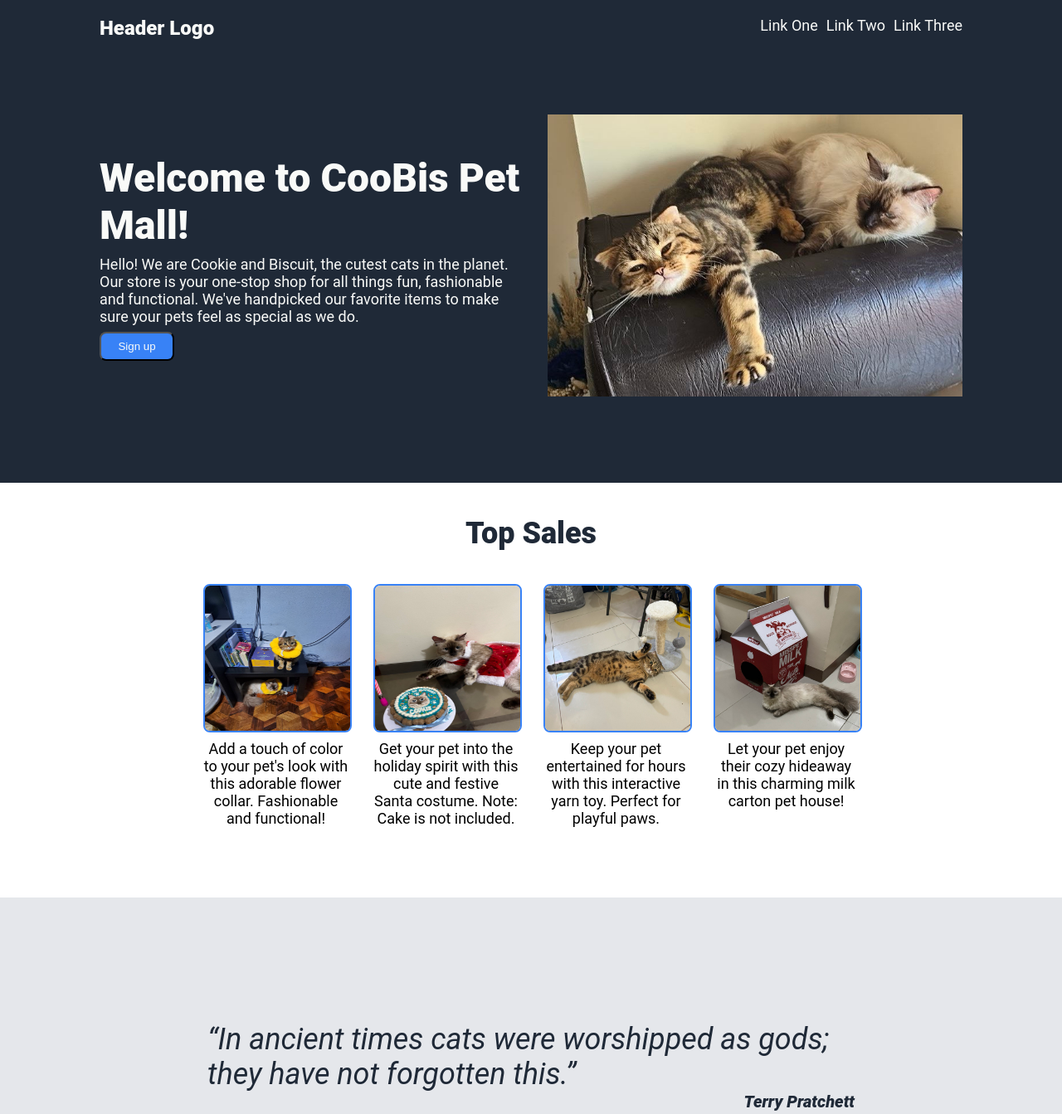
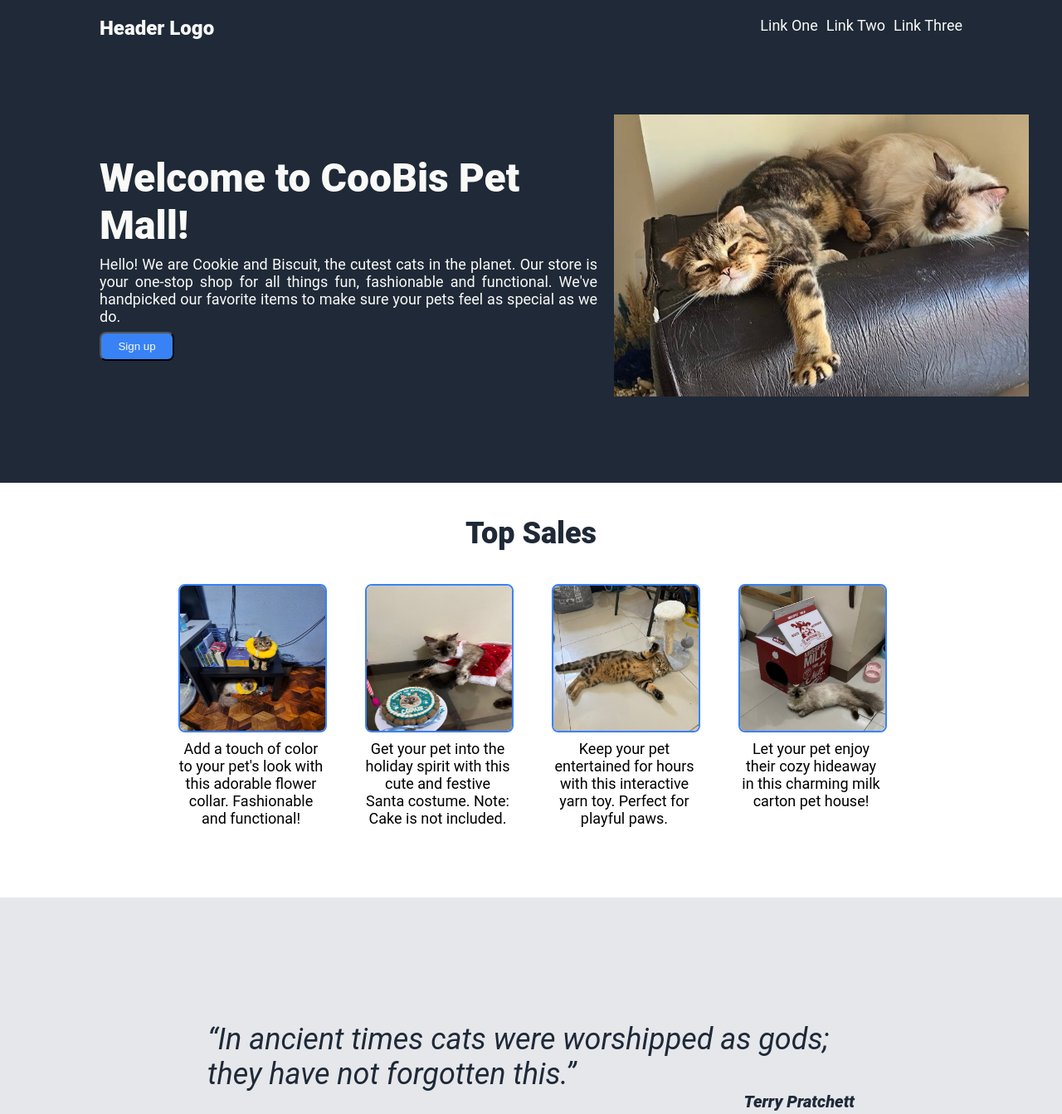
Before and after one commit to monkeyandfishy/landing-page, a plain HTML site: page index.html in a window 1280 px wide. Shown: the top 1343 px of the page at 83% size. Drawn offline with Linux system fonts and the light colour scheme.

Commit message:
Fix the padding and margin of the content

```diff
--- a/style.css
+++ b/style.css
@@ -49,6 +49,10 @@ a {
     font-size: 18px;
 }
 
+.first .text {
+    text-align: justify;
+}
+
 .image img {
     max-width: 500px;
 }
@@ -58,6 +62,8 @@ a {
     flex-direction: column;
     justify-content: center;
     gap: 8px;
+    width: 600px;
+    flex-shrink: 0;
 }
 
 .welcome {
@@ -89,7 +95,7 @@ a {
 .top-images {
     display: flex;
     justify-content: center;
-    gap: 30px;
+    gap: 50px;
 }
 
 .info {
```
